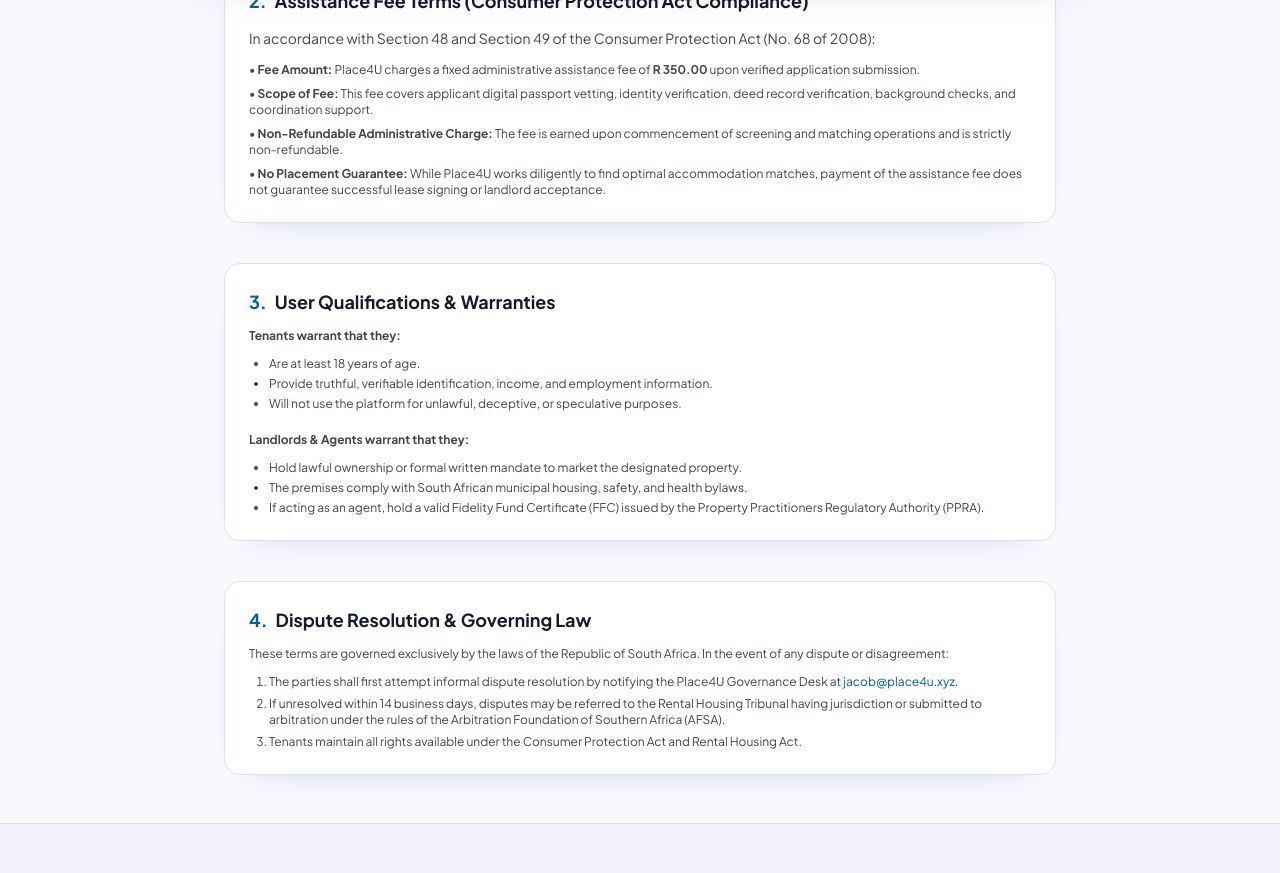
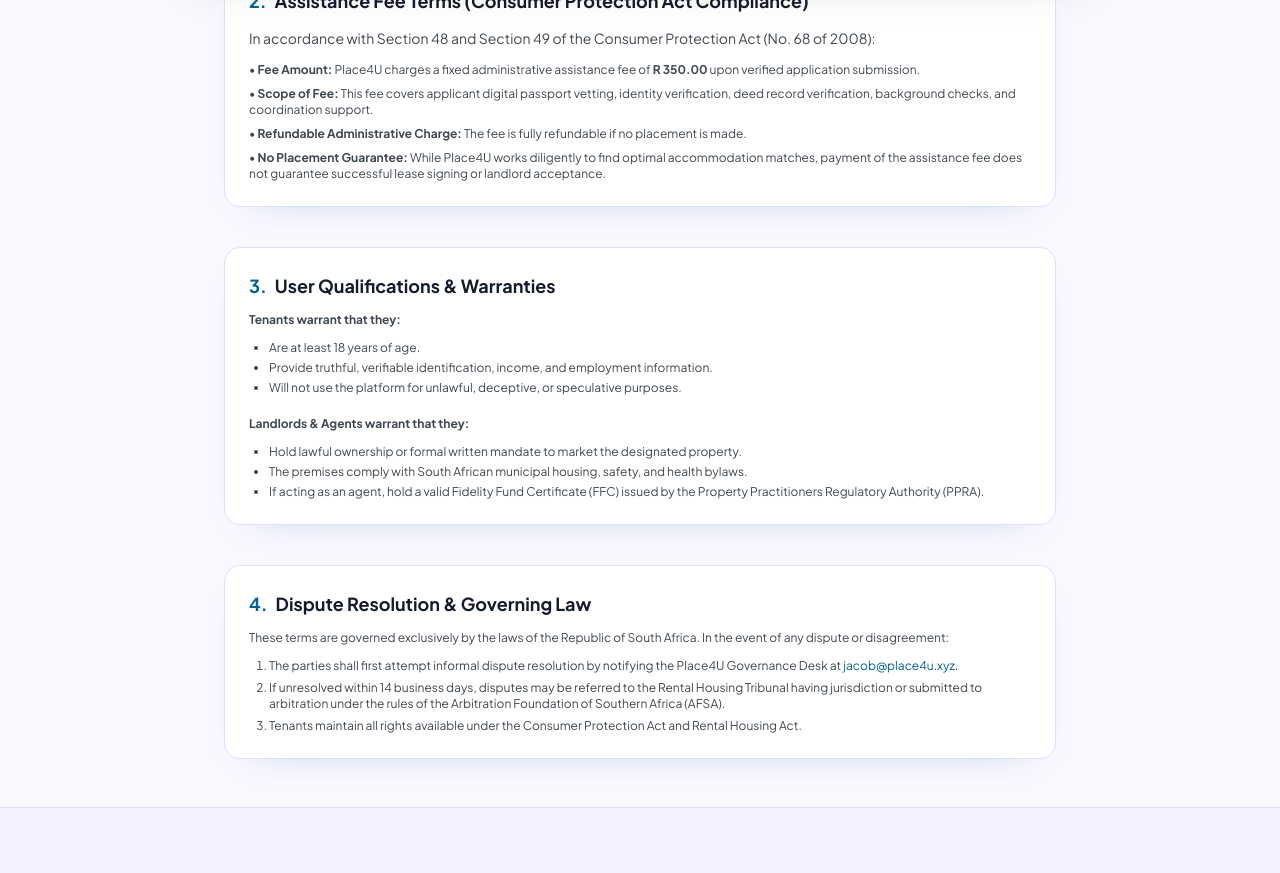
Before and after one commit to jacobiy/place4u, a React (Vite) app: page /terms in a window 1280 px wide. Shown: the part 820-1693 px from the top of the page. Built offline with nearby package versions, Linux system fonts and the light colour scheme; no server answers.

Commit message:
content: assistance fee is refundable if no placement is made

```diff
--- a/src/pages/landing/Landing.jsx
+++ b/src/pages/landing/Landing.jsx
@@ -922,7 +922,7 @@
 					</div>
 
 					<p className="text-xs text-[#3f4850] mt-12 max-w-2xl mx-auto text-center leading-relaxed">
-						Place4U is a technology and relocation-assistance platform, not an estate agency or property practitioner. The assistance fee covers application support, screening and introductions only and is non-refundable; placement is not guaranteed, and all leases are entered into directly between landlords and tenants.
+						Place4U is a technology and relocation-assistance platform, not an estate agency or property practitioner. The assistance fee covers application support, screening and introductions only and is fully refundable if no placement is made; placement is not guaranteed, and all leases are entered into directly between landlords and tenants.
 					</p>
 				</div>
 			</section>
--- a/src/pages/legal/TermsOfService.jsx
+++ b/src/pages/legal/TermsOfService.jsx
@@ -72,7 +72,7 @@
             <div className="space-y-2 text-xs text-[#3f4850] mt-2">
               <p>• <strong>Fee Amount:</strong> Place4U charges a fixed administrative assistance fee of <strong>R 350.00</strong> upon verified application submission.</p>
               <p>• <strong>Scope of Fee:</strong> This fee covers applicant digital passport vetting, identity verification, deed record verification, background checks, and coordination support.</p>
-              <p>• <strong>Non-Refundable Administrative Charge:</strong> The fee is earned upon commencement of screening and matching operations and is strictly non-refundable.</p>
+              <p>• <strong>Refundable Administrative Charge:</strong> The fee is fully refundable if no placement is made.</p>
               <p>• <strong>No Placement Guarantee:</strong> While Place4U works diligently to find optimal accommodation matches, payment of the assistance fee does not guarantee successful lease signing or landlord acceptance.</p>
             </div>
           </section>
```
